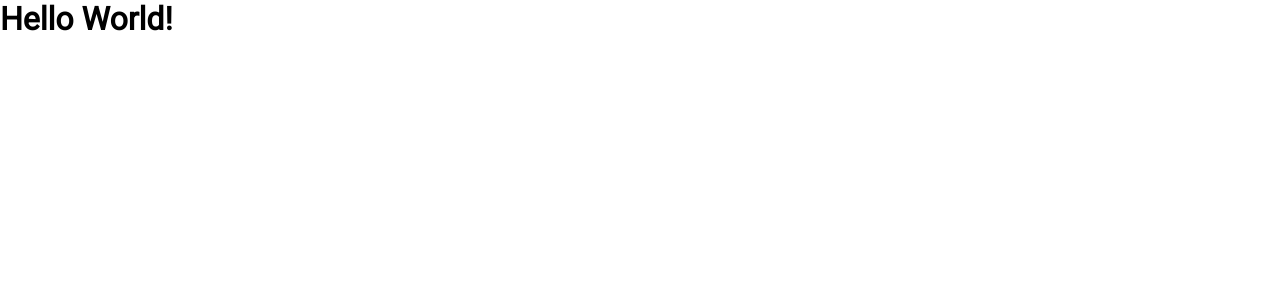
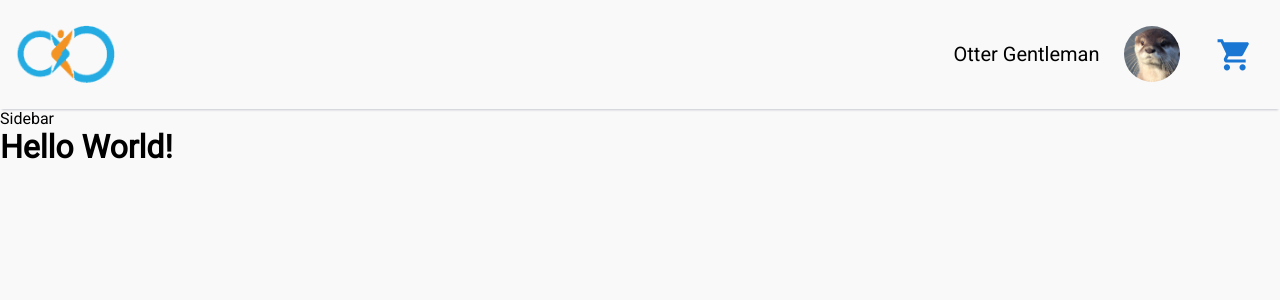
Before and after one commit to eddyvy/jacando_shop, a React (Vite) app in the folder frontend/: page / in a window 1280 px wide. Shown: the top 300 px of the page. Built offline with nearby package versions, Linux system fonts and the light colour scheme.

Commit message:
Added material ui and finished header

```diff
--- a/frontend/index.html
+++ b/frontend/index.html
@@ -4,6 +4,7 @@
     <meta charset="UTF-8" />
     <link rel="icon" type="image/svg+xml" href="/src/assets/Jacando-logo.png" />
     <meta name="viewport" content="width=device-width, initial-scale=1.0" />
+    <link href="https://fonts.googleapis.com/css2?family=Roboto:wght@400&display=swap" rel="stylesheet">
     <title>Jacando Shop</title>
   </head>
   <body>
--- a/frontend/package.json
+++ b/frontend/package.json
@@ -14,6 +14,10 @@
     "format": "prettier --write 'src/**/*.{js,jsx,ts,tsx,css,md,json}' --config ./.prettierrc"
   },
   "dependencies": {
+    "@emotion/react": "^11.10.4",
+    "@emotion/styled": "^11.10.4",
+    "@mui/icons-material": "^5.10.6",
+    "@mui/material": "^5.10.6",
     "react": "^18.2.0",
     "react-dom": "^18.2.0",
     "react-router-dom": "^6.4.0"
--- a/frontend/src/App.tsx
+++ b/frontend/src/App.tsx
@@ -1,8 +1,14 @@
+import { ThemeProvider } from '@mui/material'
+import { AppPageLayout } from './components/layout'
+import { theme } from './theme'
+
 function App() {
   return (
-    <>
-      <h1>Hello World!</h1>
-    </>
+    <ThemeProvider theme={theme}>
+      <AppPageLayout>
+        <h1>Hello World!</h1>
+      </AppPageLayout>
+    </ThemeProvider>
   )
 }
 
--- /dev/null
+++ b/frontend/src/components/header/AppHeader.sass
@@ -0,0 +1,24 @@
+.header
+  align-items: center
+  background-color: #f9f9f9
+  box-shadow: 0 3px 2px -2px rgba(50, 50, 93, 0.25)
+  display: flex
+  justify-content: space-between
+  min-height: 8.5rem
+  position: sticky
+  top: 0%
+  width: 100%
+  z-index: 10
+
+.headerLogo
+  padding: 15px
+  & img
+    height: auto
+    width: 10rem
+
+.headerUserName
+  display: none
+
+@media (min-width: 600px)
+  .headerUserName
+    display: block
--- /dev/null
+++ b/frontend/src/components/header/AppHeader.tsx
@@ -0,0 +1,34 @@
+import { Avatar, IconButton, Stack, Typography } from '@mui/material'
+import { ShoppingCart } from '@mui/icons-material'
+import logo from '../../assets/Jacando-logo.png'
+import avatar from '../../assets/otter.jpg'
+import './AppHeader.sass'
+
+export const AppHeader = (): JSX.Element => {
+  return (
+    <header className='header'>
+      <div className='headerLogo'>
+        <img src={logo} alt='Jacando logo' />
+      </div>
+      <Stack
+        direction='row'
+        spacing={3}
+        sx={{ marginRight: '15px', alignItems: 'center' }}
+      >
+        <div className='headerUserName'>
+          <Typography sx={{ fontSize: '2rem', textAlign: 'right' }}>
+            Otter Gentleman
+          </Typography>
+        </div>
+        <Avatar
+          alt='User avatar'
+          src={avatar}
+          sx={{ width: 56, height: 56 }}
+        />
+        <IconButton color='primary' size='large'>
+          <ShoppingCart fontSize='large' />
+        </IconButton>
+      </Stack>
+    </header>
+  )
+}
--- /dev/null
+++ b/frontend/src/components/header/index.ts
@@ -0,0 +1 @@
+export * from './AppHeader'
--- /dev/null
+++ b/frontend/src/components/layout/AppPageLayout.tsx
@@ -0,0 +1,16 @@
+import { PropsWithChildren } from 'react'
+import { AppHeader } from '../header'
+
+export const AppPageLayout = ({
+  children,
+}: PropsWithChildren): JSX.Element => {
+  return (
+    <>
+      <AppHeader />
+      <nav>
+        <p>Sidebar</p>
+      </nav>
+      <main>{children}</main>
+    </>
+  )
+}
--- /dev/null
+++ b/frontend/src/components/layout/index.ts
@@ -0,0 +1 @@
+export * from './AppPageLayout'
--- a/frontend/src/index.sass
+++ b/frontend/src/index.sass
@@ -1,5 +1,3 @@
-@import url('https://fonts.googleapis.com/css2?family=Roboto:wght@400&display=swap')
-
 *
   margin: 0
   padding: 0
@@ -8,7 +6,9 @@ html
   font-size: 62.5%
 
 body
+  background-color: #f9f9f9
   font-family: 'Roboto', sans-serif
   font-size: 1.6rem
   max-width: 100vw
   min-height: 100vh
+  position: relative
--- /dev/null
+++ b/frontend/src/theme/index.ts
@@ -0,0 +1,8 @@
+import { createTheme } from '@mui/material'
+
+export const theme = createTheme({
+  typography: {
+    fontFamily: "'Roboto', sans-serif",
+    fontSize: 24,
+  },
+})
```
Also changed, not shown: frontend/.eslintrc.json, frontend/src/assets/otter.jpg (renamed from frontend/src/assets/ottter.jpg), 1 other file (tests, documents, lock files or other folders).
